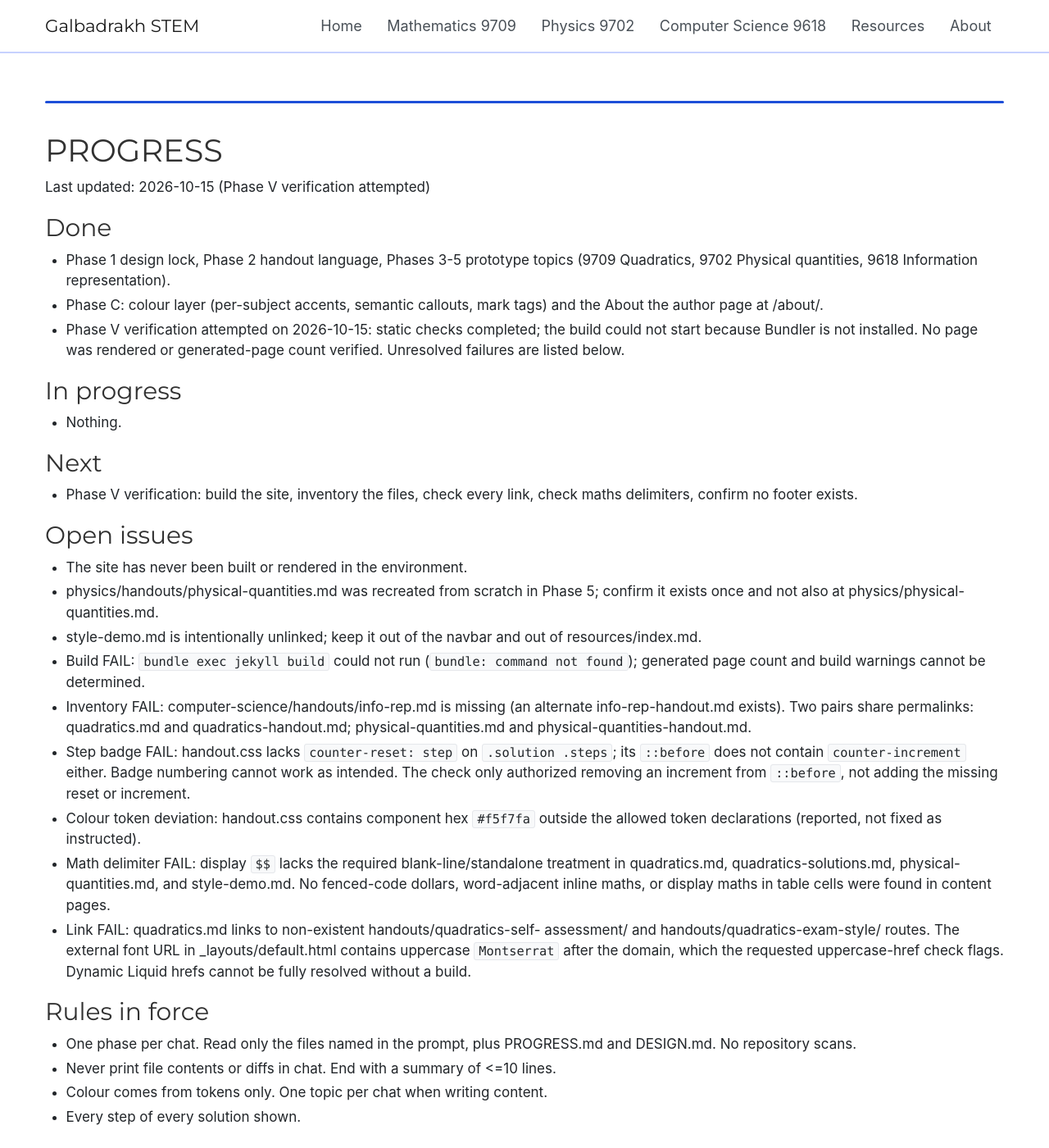
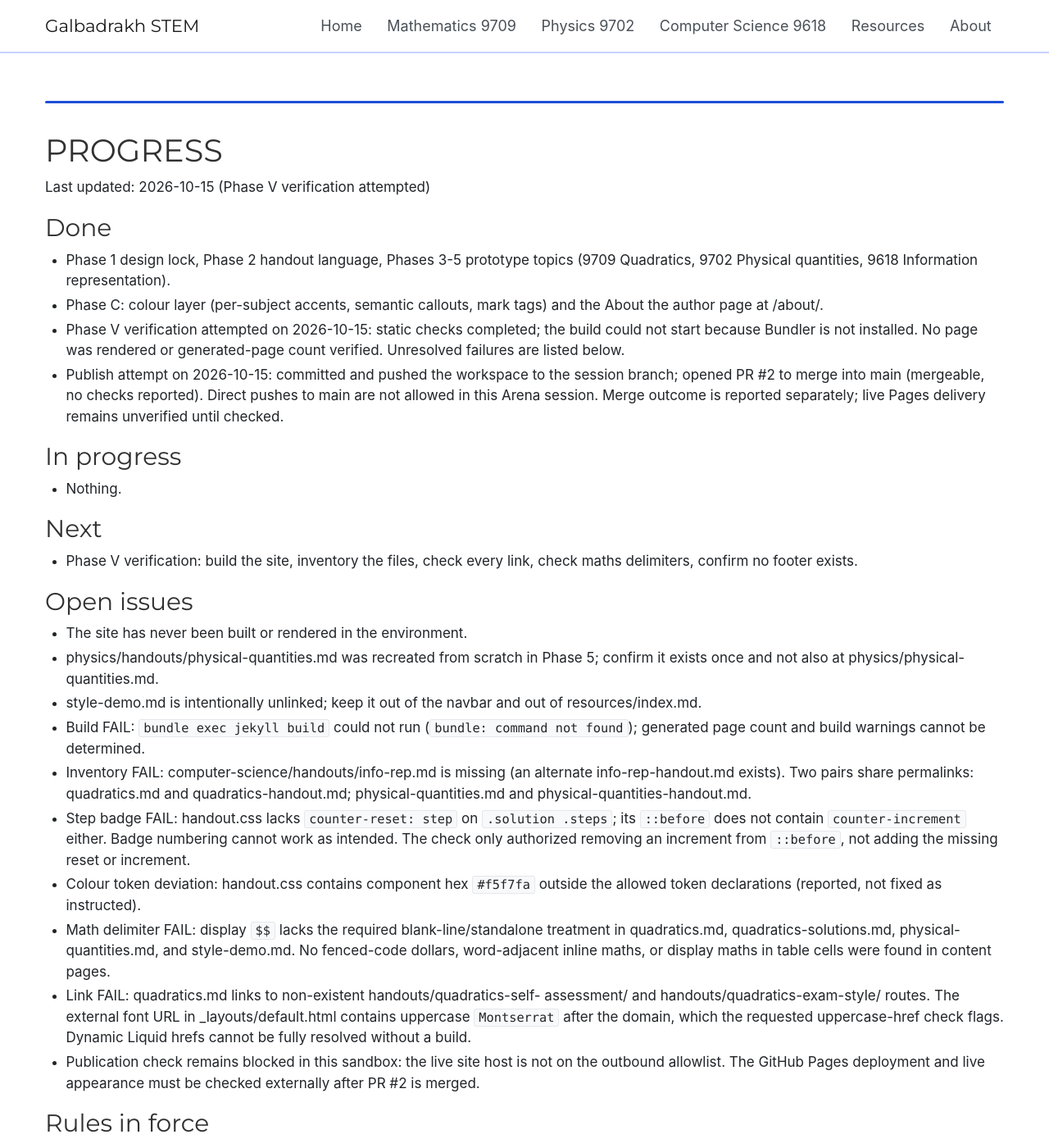
Before and after one commit to galbadrakhstem/galbadrakhstem.github.io, a Jekyll site: the page built from PROGRESS.md, in a window 1280 px wide and 1400 px high. Shown: the whole window at 82% size. Built offline with Jekyll 4.4.1, drawn with Linux system fonts in a browser that asks for light colours; our own code applies the rules of GitHub Pages for plain Markdown files.

Commit message:
docs: record publication attempt and live verification blocker
Co-authored-by: arena-agent <297053741+arena-agent@users.noreply.github.com>

```diff
--- a/PROGRESS.md
+++ b/PROGRESS.md
@@ -10,6 +10,10 @@ Last updated: 2026-10-15 (Phase V verification attempted)
 - Phase V verification attempted on 2026-10-15: static checks completed; the
   build could not start because Bundler is not installed. No page was rendered
   or generated-page count verified. Unresolved failures are listed below.
+- Publish attempt on 2026-10-15: committed and pushed the workspace to the
+  session branch; opened PR #2 to merge into main (mergeable, no checks reported).
+  Direct pushes to main are not allowed in this Arena session. Merge outcome is
+  reported separately; live Pages delivery remains unverified until checked.
 
 ## In progress
 - Nothing.
@@ -44,6 +48,9 @@ Last updated: 2026-10-15 (Phase V verification attempted)
   in _layouts/default.html contains uppercase `Montserrat` after the domain,
   which the requested uppercase-href check flags. Dynamic Liquid hrefs cannot
   be fully resolved without a build.
+- Publication check remains blocked in this sandbox: the live site host is not
+  on the outbound allowlist. The GitHub Pages deployment and live appearance
+  must be checked externally after PR #2 is merged.
 
 ## Rules in force
 - One phase per chat. Read only the files named in the prompt, plus PROGRESS.md
```
